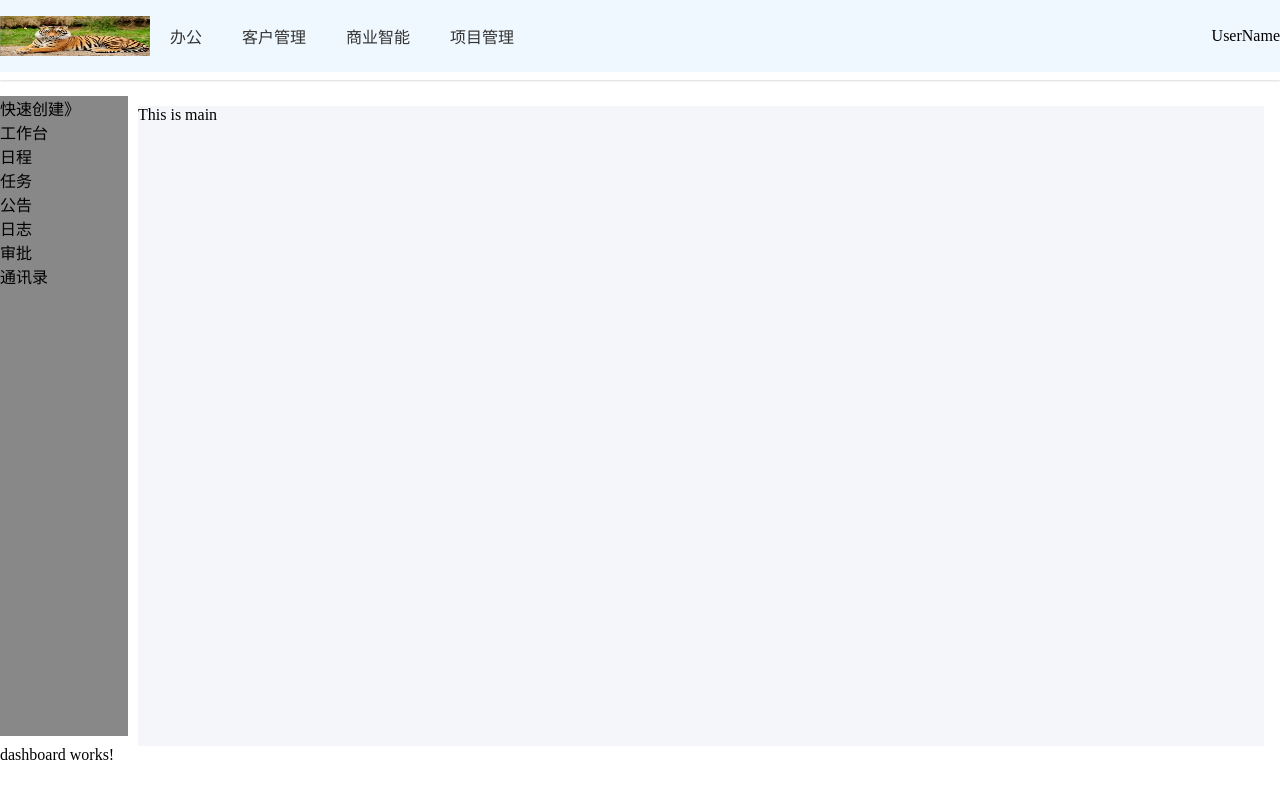
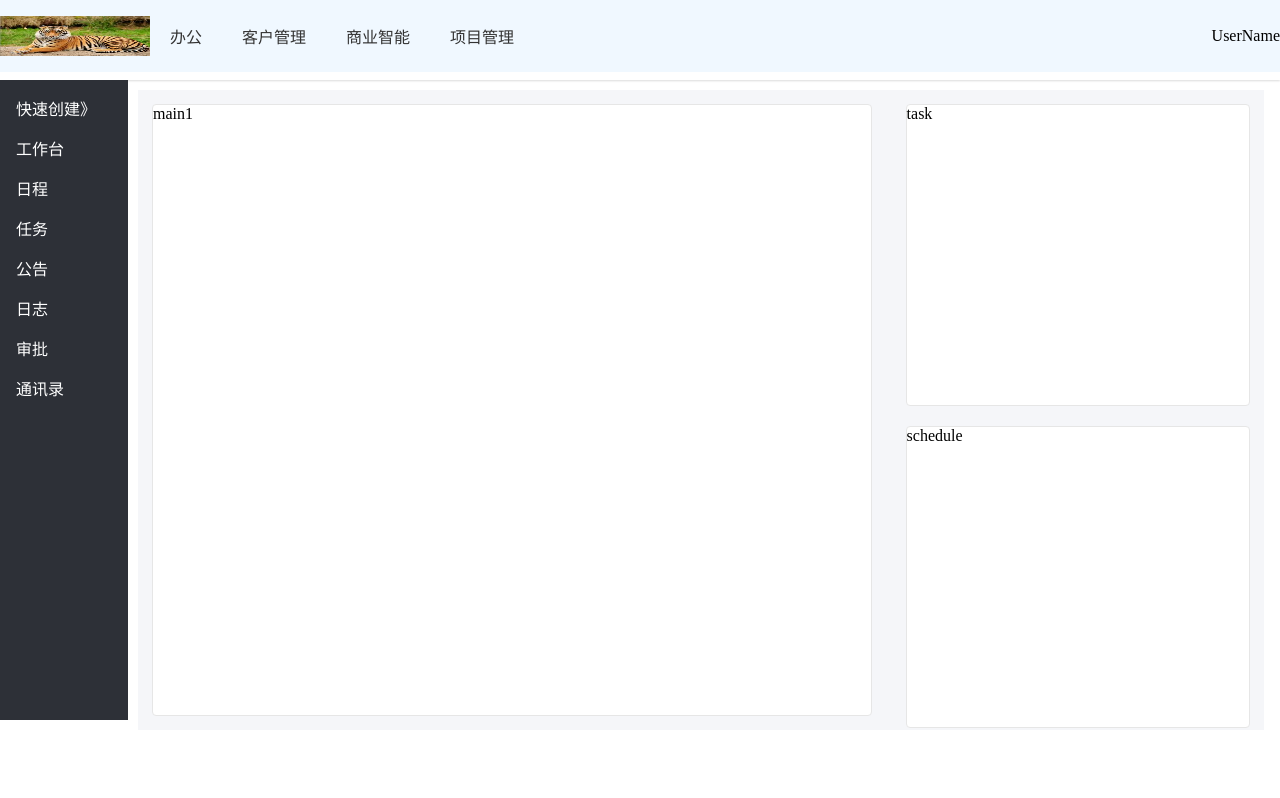
Before and after one commit to szhang6/test-ngx-cookie-service, an Angular app: page / in a window 1280 px wide. Built offline with nearby package versions, Linux system fonts and the light colour scheme; what ngx-cookie-service would draw is missing.

Commit message:
Add left content and right content in main area.

```diff
--- a/src/app/app.component.css
+++ b/src/app/app.component.css
@@ -34,11 +34,21 @@
     padding: 0 20px;
 }
 
-.app-container-left {
+.app-container-left-section {
     width: 10%;
     height: 80%;
-    background: #888;
+    background:rgb(45,48,55);
+    color: rgb(255,255,255);
     float: left;
+}
+
+.app-container-left {
+    margin-left: 1rem;
+}
+
+.app-container-left > div {
+    margin-top: 1rem;
+    margin-bottom: 1rem;
 }
 
 .app-container-main {
@@ -49,3 +59,37 @@
     margin-left: 10px;
     float: left;
 }
+
+.workbench {
+    display: flex;
+    height: 100%;
+}
+
+.tabs-box {
+    width: 770px;
+    background: #fff;
+    margin: 14px;
+    margin-right: 20px;
+    border: 1px solid #e6e6e6;
+    border-radius: 4px;
+}
+
+.right-content {
+    width: 370px;
+    margin: 14px;
+}
+
+.task {
+    background: #fff;
+    margin-bottom: 20px;
+    border: 1px solid #e6e6e6;
+    border-radius: 4px;
+    height: 300px;
+}
+
+.schedule {
+    background: #fff;
+    border: 1px solid #e6e6e6;
+    border-radius: 4px;
+    height: 300px;
+}
--- a/src/app/app.component.html
+++ b/src/app/app.component.html
@@ -13,6 +13,7 @@
     </div>
   </div>
   <!-- left -->
+  <div class="app-container-left-section">
     <div class="app-container-left">
       <div>快速创建》</div>
       <div>工作台</div>
@@ -23,10 +24,17 @@
       <div>审批</div>
       <div>通讯录</div>
     </div>
+  </div>
   <!-- main -->
   <div class="app-container-main">
-    This is main
+    <div class="workbench">
+      <div class="tabs-box">
+        <div class="main1">main1</div>
       </div>
-  <!-- test component -->
-  <app-dashboard></app-dashboard>
+      <div class="right-content">
+        <div class="task">task</div>
+        <div class="schedule">schedule</div>
       </div>
+    </div>
+  </div>
+</div>
```
Lines whose indentation alone changed are shown as unchanged.
